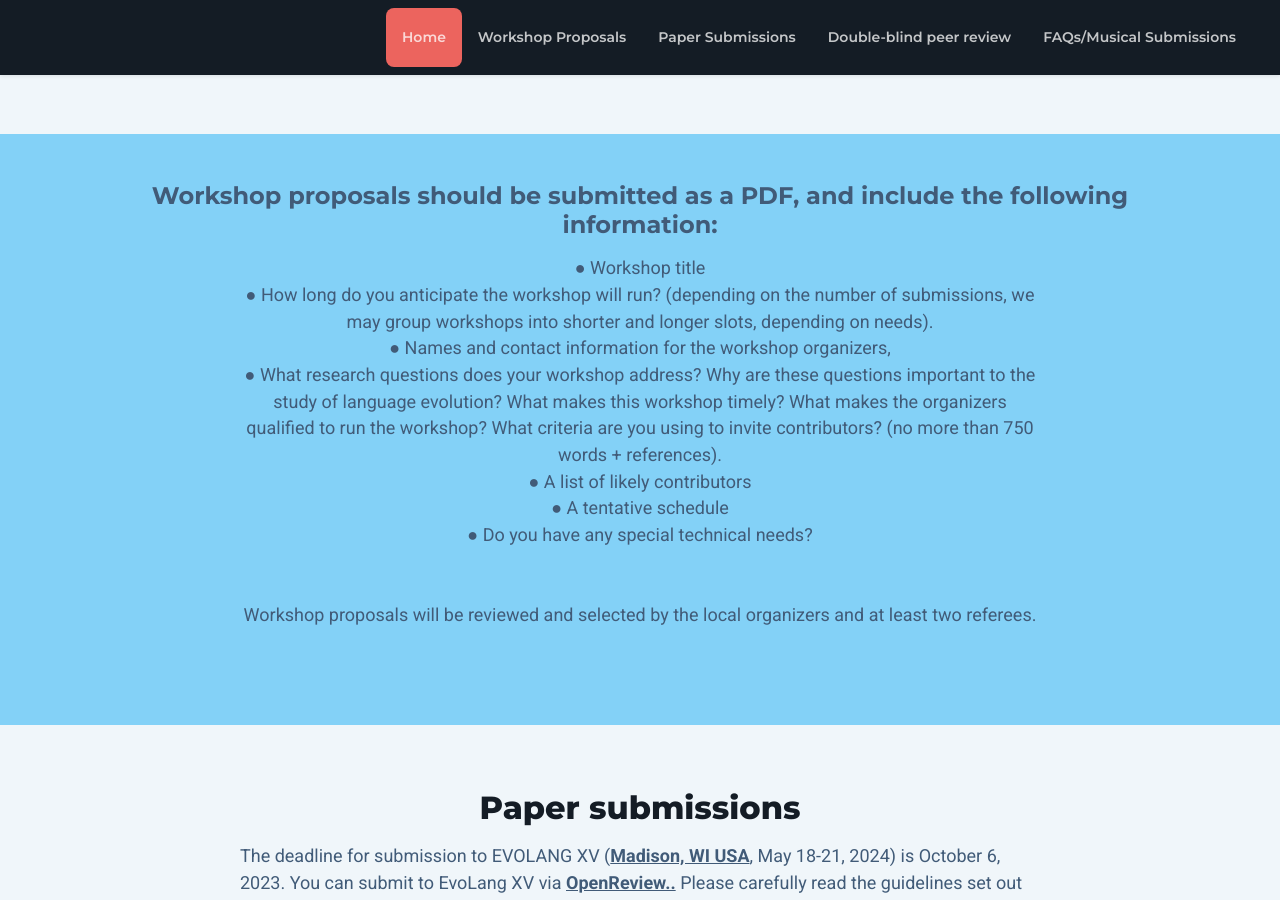
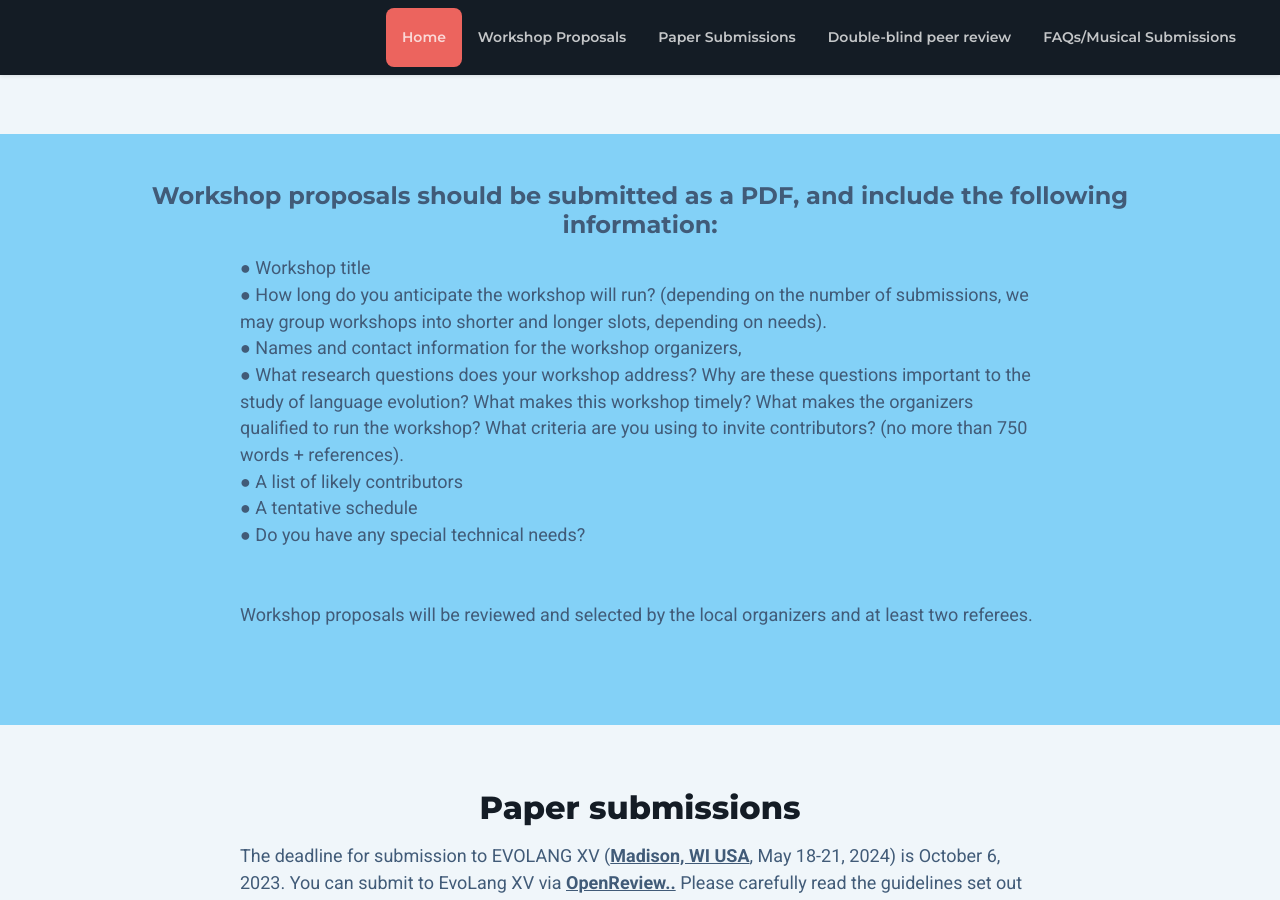
Before and after one commit to evolang2024/evolang2024.github.io, a Jekyll site: the page built from _pages/workshop.md, in a window 1280 px wide and 900 px high, scrolled down 334 px. Built offline with Jekyll 4.4.1, drawn with Linux system fonts in a browser that asks for light colours; nearby versions of some CDN libraries; library files that are not in the unit come from our copies.

Commit message:
Update info.html
Removed text-center on info include

```diff
--- a/_includes/info.html
+++ b/_includes/info.html
@@ -4,7 +4,7 @@
         <div class="container">
             <h3 class="section-heading text-center mb-3">{{info_section.header}}</h3>
             <div class="section-intro single-col-max mx-auto mb-4">{{info_section.subheader}}</div>
-            <div class="benefits-list text-center mb-3">
+            <div class="benefits-list mb-3">
                 <h4 class="text-center mb-4">{{info_section.req_header}}</h4>
                 <ul class="list-unstyled text-start d-inline-block">
                     {% for req in info_section.requirements %}
@@ -18,7 +18,7 @@
         <div class="media-block py-5" style="background-color:#83d1f7;">
             <div class="container">
                 <h4 class="text-white text-center mb-3">{{info_section.subheader_2}}</h4>
-                <div class="section-intro text-center single-col-max mx-auto text-white mb-5">{{info_section.body_2}}</div>
+                <div class="section-intro single-col-max mx-auto text-white mb-5">{{info_section.body_2}}</div>
                 <div class="row gx-md-5">
                 </div>
             </div><!--//container-->
```
